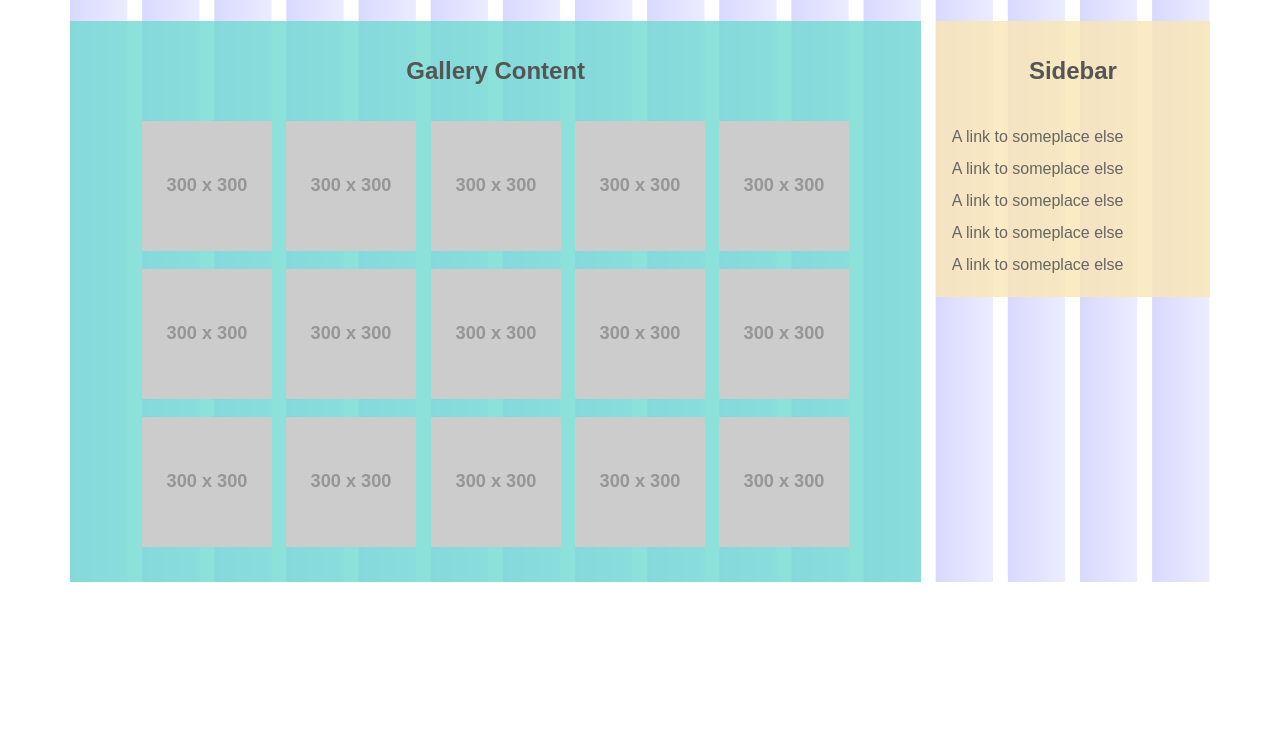
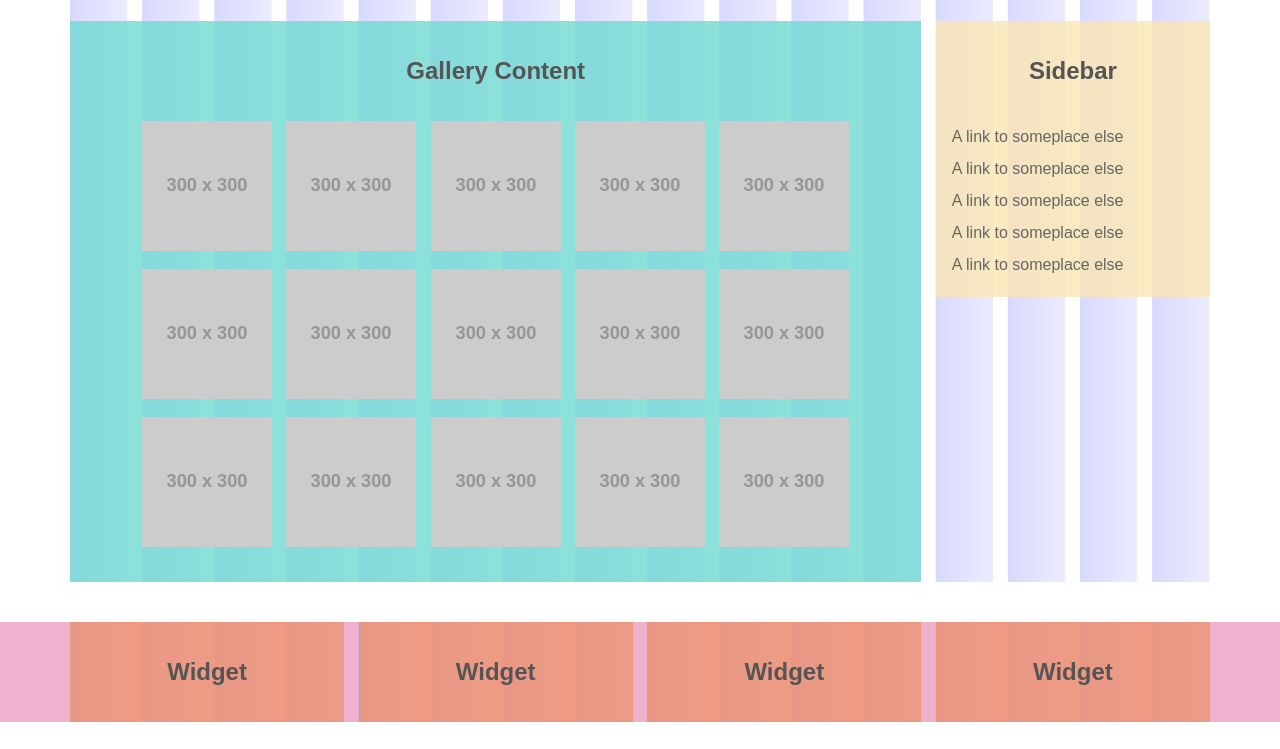
Before and after one commit to zellwk/Learning-Susy, a plain HTML site: page walkthrough/index.html in a window 1280 px wide. Shown: the part 51-800 px from the top of the page. Drawn offline with Linux system fonts and the light colour scheme; placeholder pictures from the web are drawn by us.

Commit message:
complete footer
Signed-off-by: Zell Liew <zellwk@gmail.com>

```diff
--- a/walkthrough/index.html
+++ b/walkthrough/index.html
@@ -80,8 +80,19 @@
         </li>
       </ul>
     </aside>
+  </div>
 
+  <div class="site-footer">
+    <div class="wrap">
+      <div class="widgets">
+        <div class="widget"><h2>Widget</h2></div>
+        <div class="widget"><h2>Widget</h2></div>
+        <div class="widget"><h2>Widget</h2></div>
+        <div class="widget"><h2>Widget</h2></div>
+      </div>
+    </div>
   </div>
+
 </body>
 
 </html>
--- a/walkthrough/scss/styles.scss
+++ b/walkthrough/scss/styles.scss
@@ -114,6 +114,16 @@ nav {
   }
 }
 
+.widget {
+  @include gallery(4);
+  margin-bottom: gutter();
+
+  @include susy-breakpoint($desktop, 16) {
+    @include gallery(4);
+    margin-bottom: 0;
+  }
+}
+
 // ==========
 // Taking Care of CSS
 // ==========
```
Also changed, not shown: walkthrough/css/styles.css.
